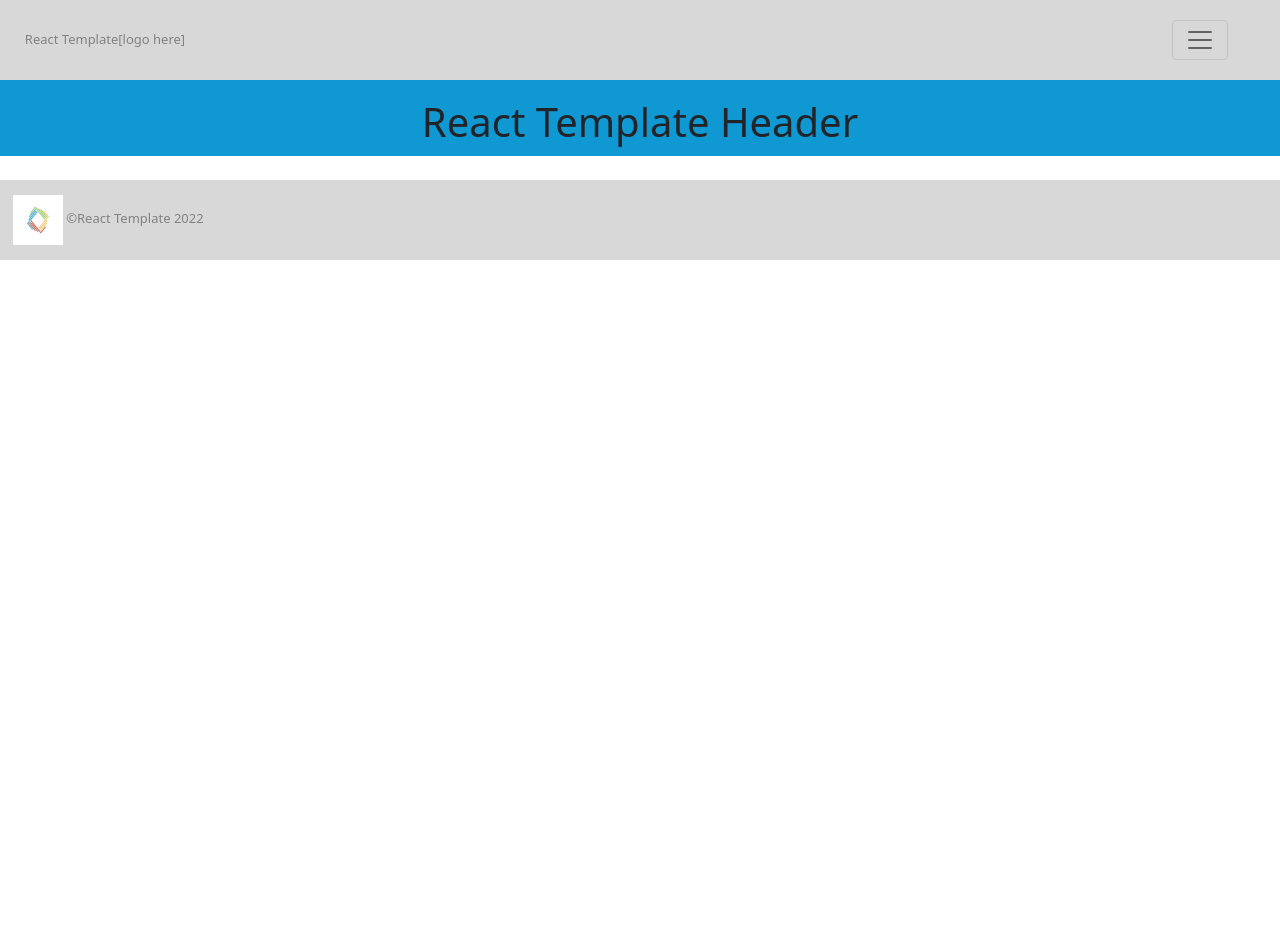
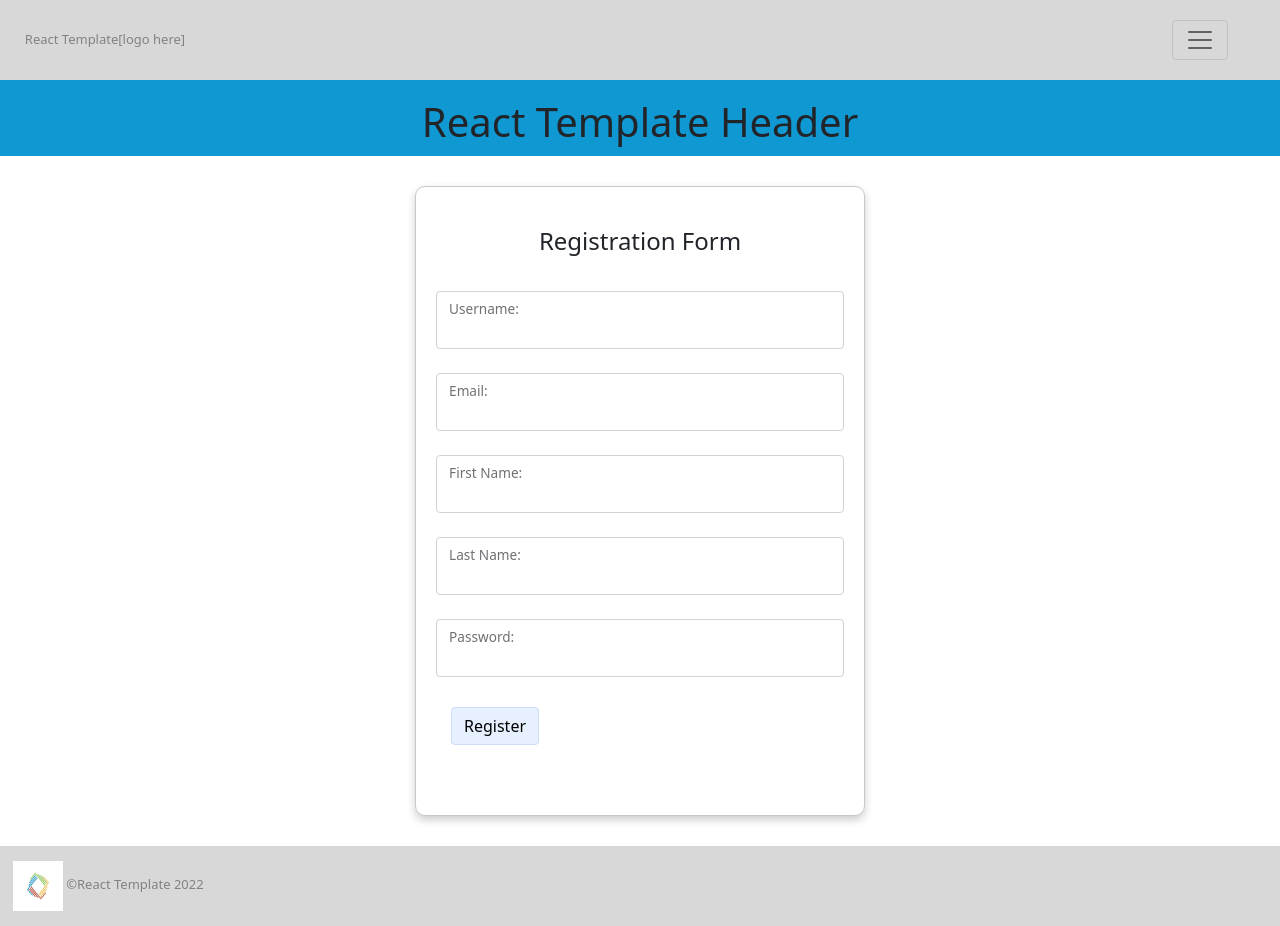
Before and after one commit to ymclapp/react-multipage-form-site, a React (Create React App) app: page /registration in a window 1280 px wide. Before the commit the page ends 800 px from the top, so only its background shows below. Built offline with nearby package versions, Linux system fonts and the light colour scheme.

Commit message:
added registration form and it is showing correctly

```diff
--- a/src/App.js
+++ b/src/App.js
@@ -9,6 +9,9 @@ import Header from './components/partials/Header';
 import Footer from './components/partials/Footer';
 
 import Home from './components/Home';
+
+
+import Registration from './components/user/Registration';
 
 function App() {
   return (
@@ -22,6 +25,9 @@ function App() {
           <Home />
         </Route>
 
+        <Route path='/registration'>
+          <Registration />
+        </Route>
 
       </Switch>
 
--- /dev/null
+++ b/src/components/user/Registration.css
@@ -0,0 +1,26 @@
+.form-title{
+    margin-bottom: 35px;
+    margin-top: 20px;
+  }
+
+  .registration-form{
+    border: 1px solid rgb(200, 200, 200);
+    border-radius: 10px;
+    width: 450px;
+    height: 630px;
+    margin-right: auto;
+    margin-top: 30px;
+    margin-bottom: 30px;
+    margin-left: auto;
+    padding: 20px;
+    /* font-family:'Lucida Sans', 'Lucida Sans Regular', 'Lucida Grande', 'Lucida Sans Unicode', Geneva, Verdana, sans-serif; */
+    box-shadow: 0 4px 8px 0 rgba(0,0,0,0.2);
+  }
+
+  .register-button{
+    margin-top: 30px;
+    margin-left: 15px;
+    color: black;
+    background-color: #E7F0FE;
+    border: 1px solid #ccdcf5 !important;
+  }
--- /dev/null
+++ b/src/components/user/Registration.js
@@ -0,0 +1,65 @@
+import React from 'react';
+import { Form, FloatingLabel, Button } from 'react-bootstrap';
+
+import './Registration.css';
+
+export default function Registration() {
+    function handleRegistrationSubmit(event) {
+        event.preventDefault();
+
+        const form = event.target;
+        const { username, email, firstName, lastName, password } = form.elements;
+
+        const registerData = {
+            username: username.value,
+            email: email.value,
+            firstName: firstName.value,
+            lastName: lastName.value,
+            password: password.value,
+        };
+        console.log(registerData);
+
+        form.reset();
+    }
+
+    return (
+        <>
+            <Form className='registration-form' onSubmit={handleRegistrationSubmit}>
+                <h4 className='form-title text-center'>Registration Form</h4>
+                <Form.Group>
+
+                    <FloatingLabel controlId='floatingInput' label='Username:  ' className='registerUsername'>
+                        <Form.Control type='text' name='username' />
+                    </FloatingLabel>
+
+                    <br />
+
+                    <FloatingLabel controlId='floatingInput' label='Email:  ' className='registerEmail'>
+                        <Form.Control type='text' name='email' />
+                    </FloatingLabel>
+
+                    <br />
+
+                    <FloatingLabel controlId='floatingInput' label='First Name:  ' className='registerFirstName'>
+                        <Form.Control type='text' name='firstName' />
+                    </FloatingLabel>
+
+                    <br />
+
+                    <FloatingLabel controlId='floatingInput' label='Last Name:  ' className='registerLastName'>
+                        <Form.Control type='text' name='lastName' />
+                    </FloatingLabel>
+
+                    <br />
+
+                    <FloatingLabel controlId='floatingInput' label='Password:  ' className='loginPassword'>
+                        <Form.Control type='password' name='password' />
+                    </FloatingLabel>
+
+                    <Button type='submit' className='register-button'>Register</Button>
+
+                </Form.Group>
+            </Form>
+        </>
+    )
+}
```
Lines whose indentation alone changed are shown as unchanged.
